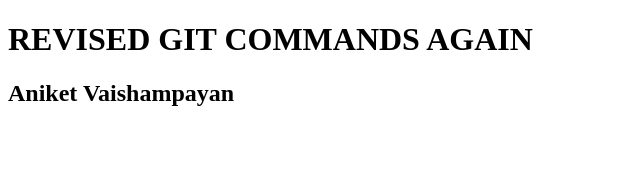
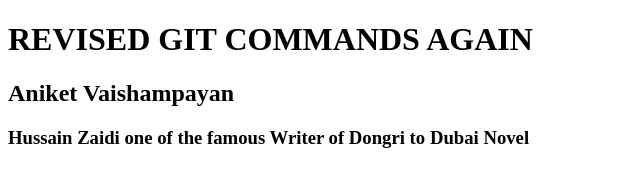
Before and after one commit to avaishampayan/Git_Practice, a plain HTML site: page test.html in a window 1280 px wide. Shown: the whole page, without its empty margins (0-640 px from the left). Drawn offline with Linux system fonts and the light colour scheme.

Commit message:
Again Revised Command

```diff
--- a/test.html
+++ b/test.html
@@ -9,5 +9,6 @@
 <body>
     <h1>REVISED GIT COMMANDS AGAIN</h1>
     <h2>Aniket Vaishampayan</h2>
+    <h3>Hussain Zaidi one of the famous Writer of Dongri to Dubai Novel</h3>
 </body>
 </html>
```
